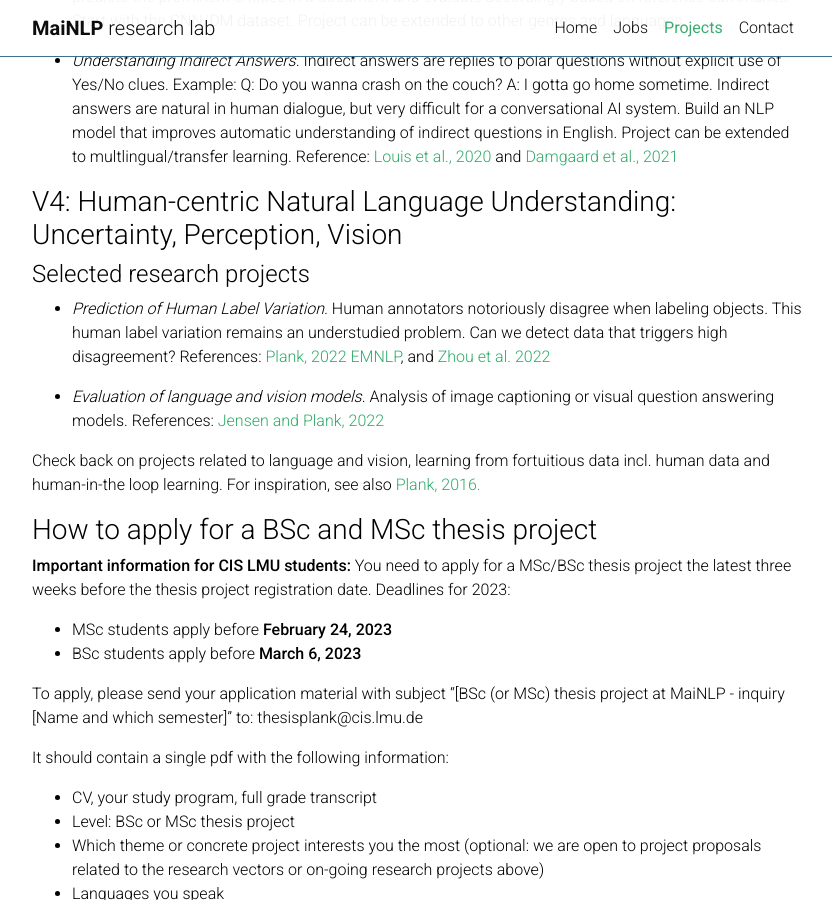
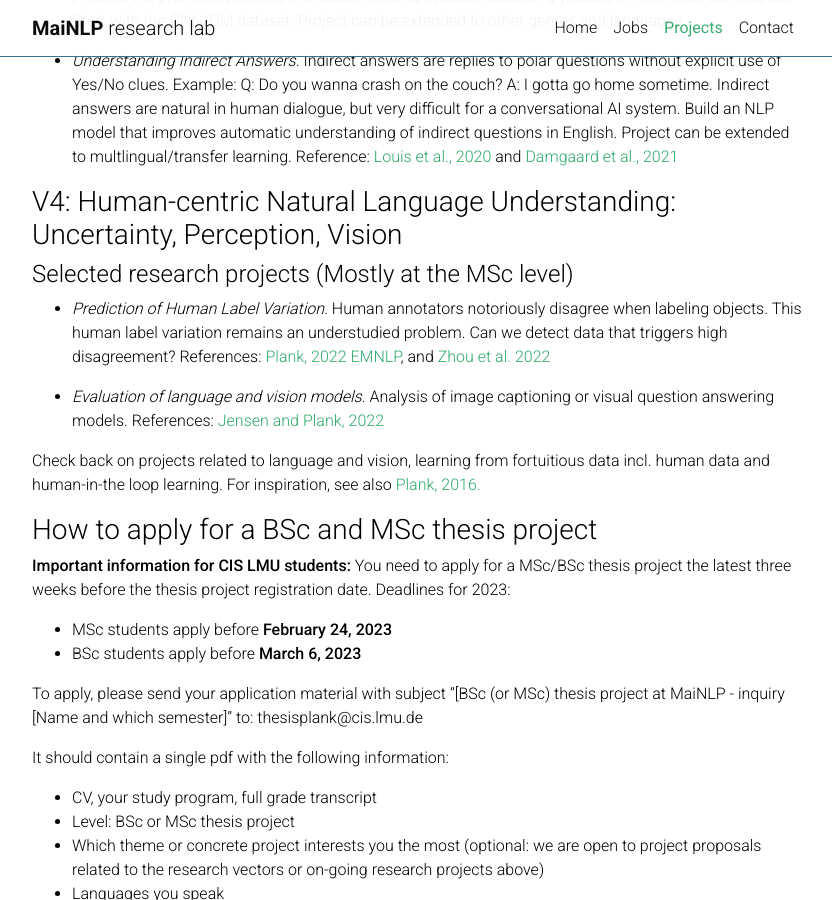
Before and after one commit to mainlp/mainlp.github.io, a Jekyll site: the page built from _pages/projects.md, in a window 1280 px wide and 900 px high, scrolled down 4840 px. Shown: the whole window, without its empty margins (223-1055 px from the left). Built offline with Jekyll 4.4.1, drawn with Linux system fonts in a browser that asks for light colours; comment, search, counter and statistics services are not loaded; a style sheet for code colours, icons or effects is not loaded.

Commit message:
Update projects.md

```diff
--- a/_pages/projects.md
+++ b/_pages/projects.md
@@ -132,7 +132,7 @@ questions in English. Project can be extended to multlingual/transfer learning.
 
 ### V4: Human-centric Natural Language Understanding: Uncertainty, Perception, Vision
 
-#### Selected research projects
+#### Selected research projects (Mostly at the MSc level)
 
 - *Prediction of Human Label Variation.* Human annotators notoriously disagree when labeling objects. This human label variation remains an understudied problem. Can we detect data that triggers high disagreement? References: [Plank, 2022 EMNLP](https://arxiv.org/abs/2211.02570), and [Zhou et al. 2022](https://aclanthology.org/2022.findings-acl.79.pdf)
 
```
